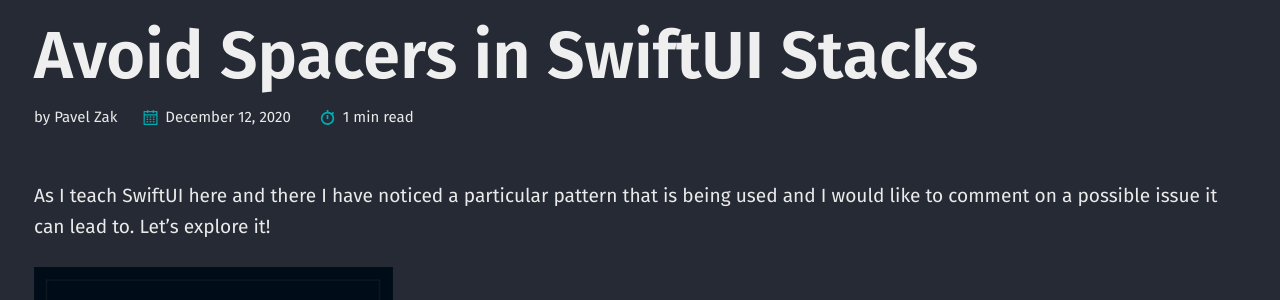
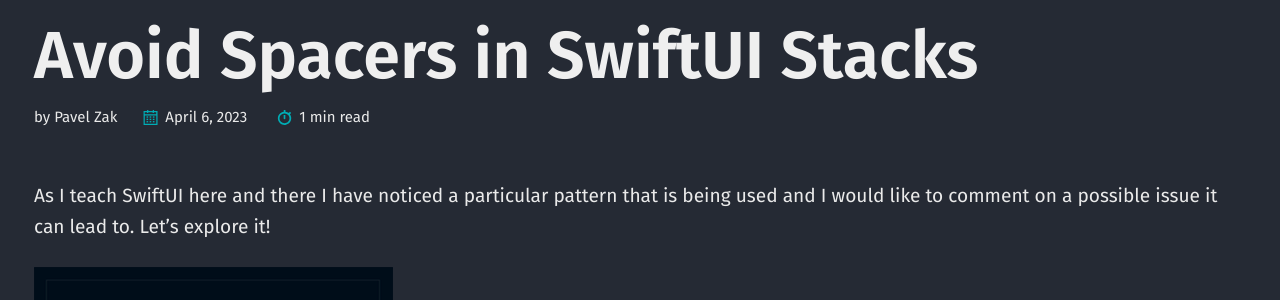
Before and after one commit to izakpavel/izakpavel.github.io, a Jekyll site: the page built from _posts/2023-04-06-avoid-swiftui-spacers-in-stacks.md, in a window 1280 px wide. Shown: the part 140-440 px from the top of the page. Built offline with Jekyll 4.4.1, drawn with Linux system fonts in a browser that asks for light colours.

Commit message:
fixed date

```diff
--- a/_posts/2023-04-06-avoid-swiftui-spacers-in-stacks.md
+++ b/_posts/2023-04-06-avoid-swiftui-spacers-in-stacks.md
@@ -1,7 +1,7 @@
 ---
 layout: post
 title: "Avoid Spacers in SwiftUI Stacks"
-date: 2020-12-12
+date: 2023-04-06
 author: Pavel Zak
 categories: development
 tags:	SwiftUI Spacer Stack Frame
```
